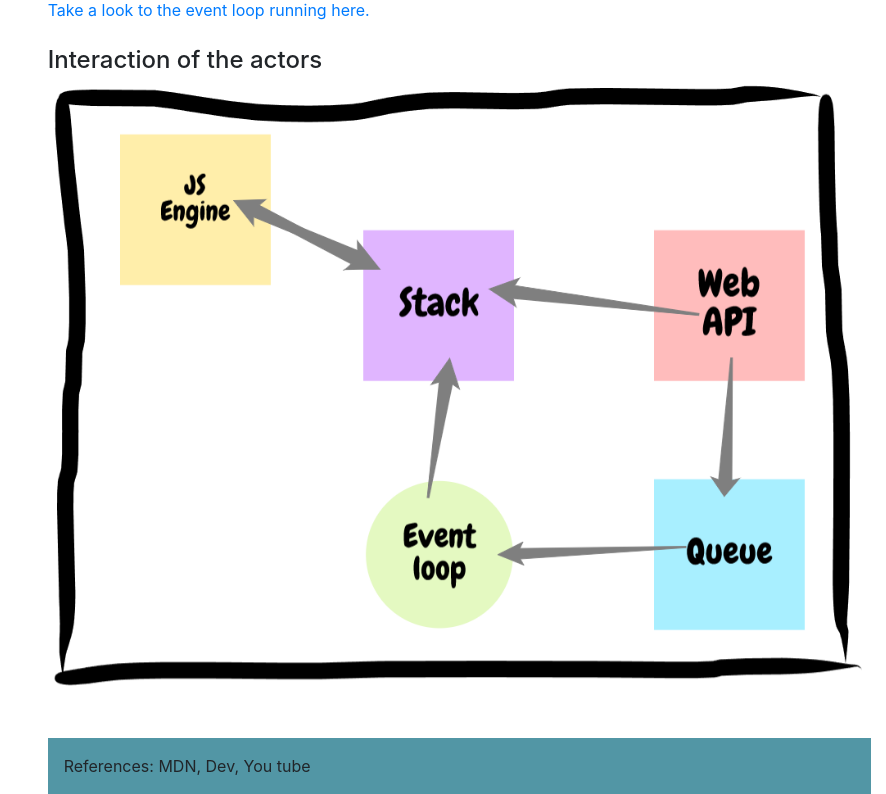
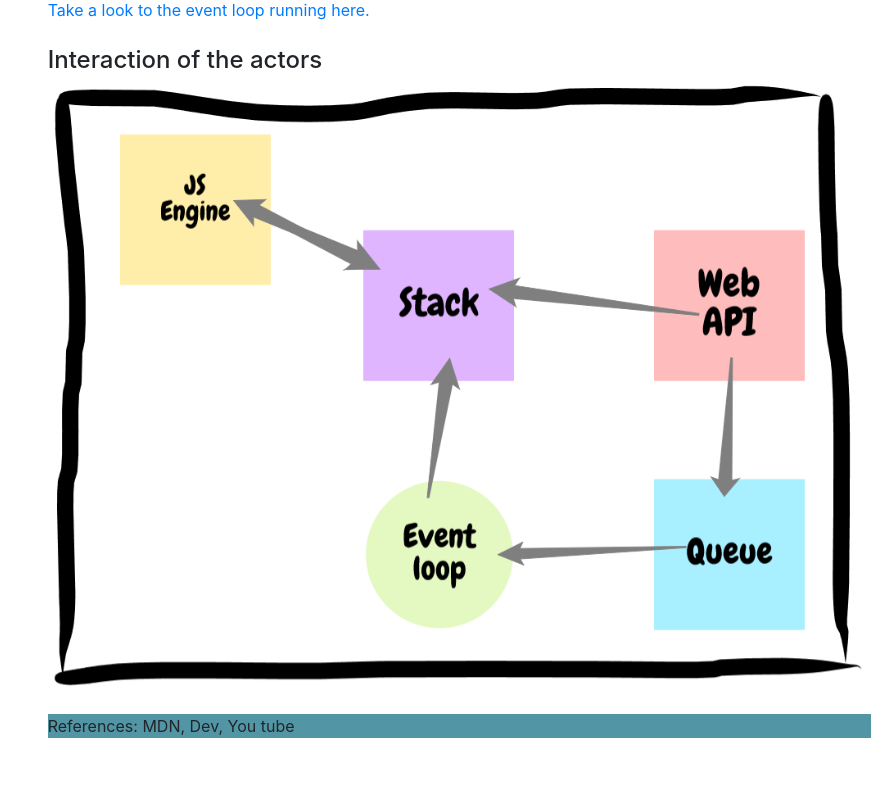
Before and after one commit to kathcode/javascript-basics---React, a React (Create React App) app: page / in a window 1280 px wide. Shown: the part 2060-2854 px from the top of the page, without its empty margins (394-1280 px from the left). After the commit the page ends 2798 px from the top, so only its background shows below. Built offline with nearby package versions, Linux system fonts and the light colour scheme.

Commit message:
Convert the footer component in a shared component

```diff
--- a/src/components/topics/EventLoop/index.js
+++ b/src/components/topics/EventLoop/index.js
@@ -8,8 +8,8 @@ import EventLoopImage from '../../../assets/eventloop2.png'
 // Snippet
 import { basicExample } from './snippets';
 
-// Styles
-import { Footer } from './styled';
+// Shared components
+import Footer from '../../../sharedComponents/Footer';
 
 const eventLoop = () => {
   return (
--- a/src/components/topics/Scope/index.js
+++ b/src/components/topics/Scope/index.js
@@ -4,12 +4,14 @@ import CodeSnippet from '../../../sharedComponents/CodeSnippet';
 // Snippet
 import { localScope, globalScope } from './snippets';
 
+// Shared components
+import Footer from '../../../sharedComponents/Footer';
+
 const Scope = () => (
   <React.Fragment>
     <section>
       <h1>Scope</h1>
       <article>
-        Is the current context of the execution.
         Determines the accessibility (visibility) of variables.
         there are two types of scope:
         <ul>
@@ -38,6 +40,10 @@ const Scope = () => (
         <CodeSnippet stringCode={`${globalScope}`} />
       </article>
     </section>
+
+    <Footer>
+
+    </Footer>
   </React.Fragment>
 );
 
--- /dev/null
+++ b/src/sharedComponents/Footer/index.js
@@ -0,0 +1,36 @@
+import React from 'react';
+import PropTypes from 'prop-types';
+
+// Styles
+import { Footer } from './styled';
+
+
+const FooterContent = ({ children, links }) => (
+  <Footer>
+    {children && children}
+    {!children && links.length > 0 &&
+      links.map((link) => (
+        <a
+          key={link.text}
+          href={link.link}
+          title={link.title}
+        >{link.text}</a>
+      ))
+    }
+  </Footer>
+);
+
+FooterContent.propTypes = {
+  children: PropTypes.node,
+  links: PropTypes.arrayOf(PropTypes.shape({
+    link: PropTypes.string,
+    title: PropTypes.string,
+    text: PropTypes.string
+  }))
+}
+
+FooterContent.defaultProps = {
+  links: [{ link: '', text: '', title: '' }]
+}
+
+export default FooterContent;
```
Also changed, not shown: src/sharedComponents/Footer/styled.js (renamed from src/components/topics/EventLoop/styled.js).
